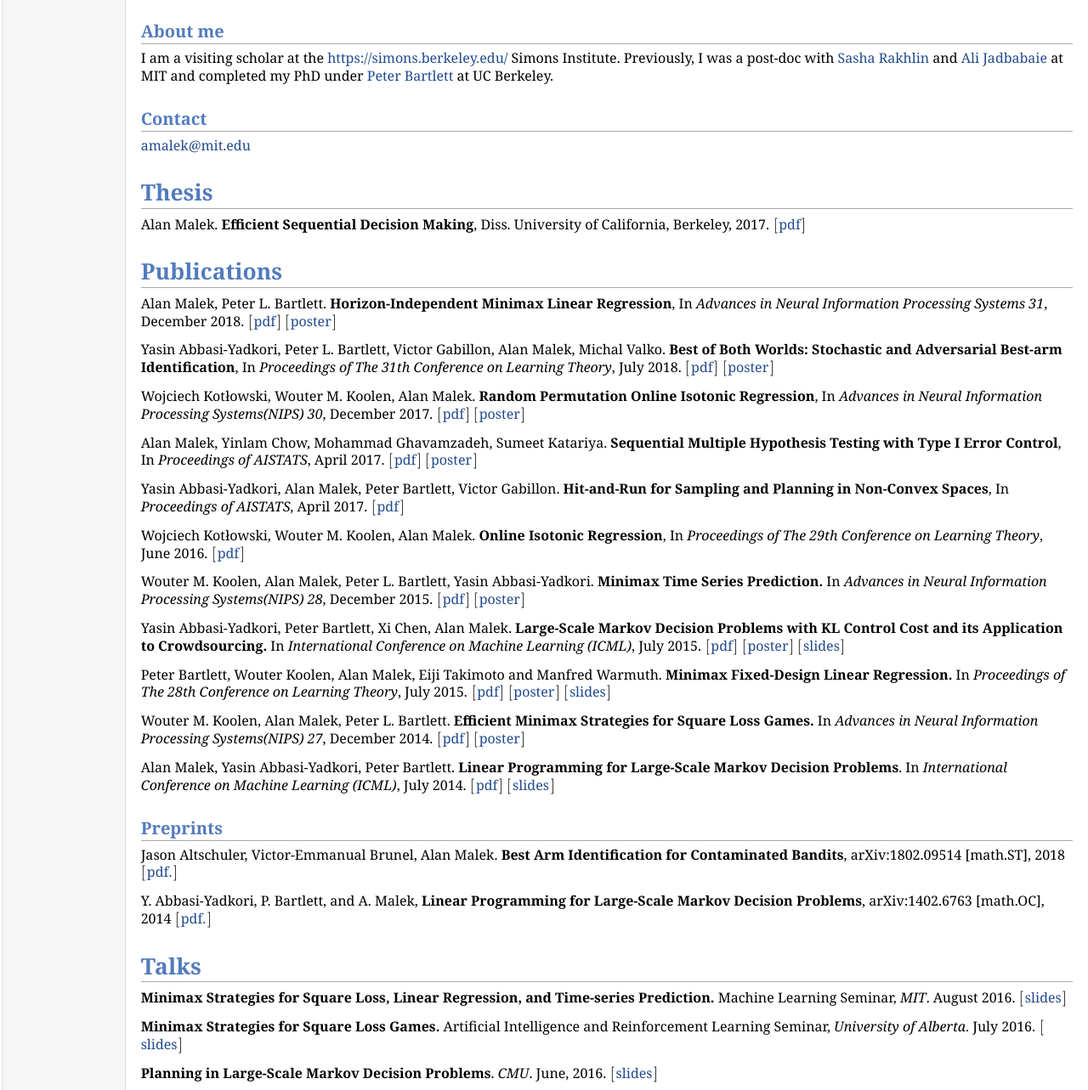
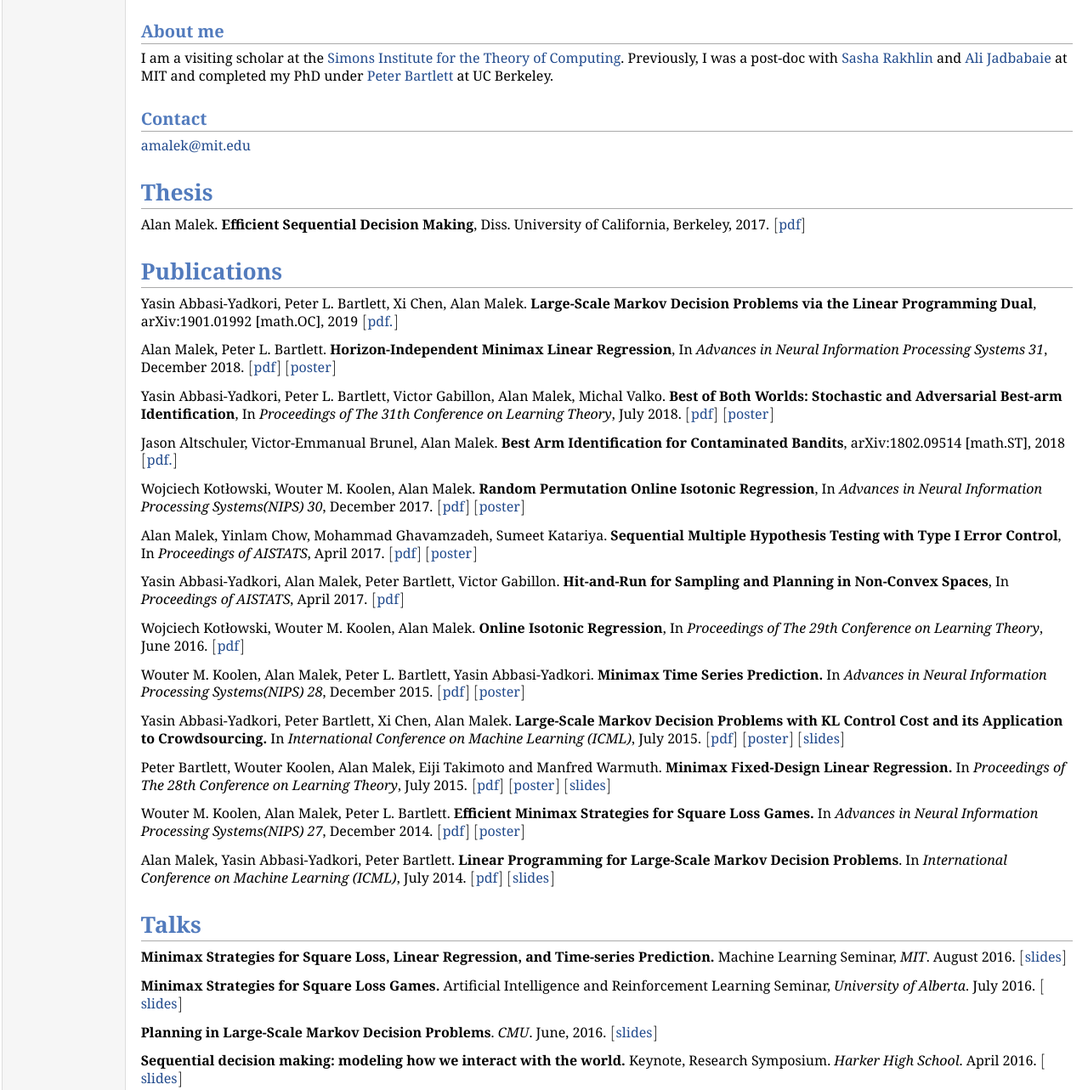
Before and after one commit to cayleystheorem/cayleystheorem.github.io, a plain HTML site: page index.html in a window 1280 px wide. Shown: the part 315-1598 px from the top of the page at 85% size. Drawn offline with Linux system fonts and the light colour scheme.

Commit message:
updated publications.

```diff
--- a/index.html
+++ b/index.html
@@ -24,7 +24,7 @@
 <p><a href="http://mit.edu/">MIT</a></p>
 </td></tr></table>
 <h2>About me</h2>
-<p>I am a visiting scholar at the <a href="https://simons.berkeley.edu/">https://simons.berkeley.edu/</a> Simons Institute.
+<p>I am a visiting scholar at the <a href="https://simons.berkeley.edu/">Simons Institute for the Theory of Computing</a>.
 Previously, I was a post-doc with
 <a href="http://www-stat.wharton.upenn.edu/~rakhlin/">Sasha Rakhlin</a> and
 <a href="http://web.mit.edu/~jadbabai/www/">Ali Jadbabaie</a> at MIT and completed my PhD under
@@ -35,9 +35,11 @@ Previously, I was a post-doc with
 <p>Alan Malek. <b>Efficient Sequential Decision Making</b>, Diss. University of California, Berkeley, 2017.
 <img class="eq" src="eqs/11648035034-130.png" alt="[" style="vertical-align: -5px" /><a href="papers/thesis.pdf">pdf</a><img class="eq" src="eqs/11904035804-130.png" alt="]" style="vertical-align: -5px" /></p>
 <h1>Publications</h1>
+<p>Yasin Abbasi-Yadkori, Peter L. Bartlett, Xi Chen, Alan Malek. <b>Large-Scale Markov Decision Problems via the Linear Programming Dual</b>, arXiv:1901.01992 [math.OC], 2019 <img class="eq" src="eqs/11648035034-130.png" alt="[" style="vertical-align: -5px" /><a href="papers/MDP-LP-dual.pdf">pdf.</a><img class="eq" src="eqs/11904035804-130.png" alt="]" style="vertical-align: -5px" /></p>
 <p>Alan Malek, Peter L. Bartlett. <b>Horizon-Independent Minimax Linear Regression</b>, In <i>Advances in Neural Information Processing Systems 31</i>, December 2018. <img class="eq" src="eqs/11648035034-130.png" alt="[" style="vertical-align: -5px" /><a href="papers/NIPS_2018_horizonfree.pdf">pdf</a><img class="eq" src="eqs/11904035804-130.png" alt="]" style="vertical-align: -5px" /> <img class="eq" src="eqs/11648035034-130.png" alt="[" style="vertical-align: -5px" /><a href="papers/NIPS_2018_poster.pdf">poster</a><img class="eq" src="eqs/11904035804-130.png" alt="]" style="vertical-align: -5px" /></p>
 <p>Yasin Abbasi-Yadkori, Peter L. Bartlett, Victor Gabillon, Alan Malek, Michal Valko. <b>Best of Both Worlds: Stochastic and Adversarial Best-arm Identification</b>,
 In <i>Proceedings of The 31th Conference on Learning Theory</i>, July 2018. <img class="eq" src="eqs/11648035034-130.png" alt="[" style="vertical-align: -5px" /><a href="papers/COLT_2018_BOB.pdf">pdf</a><img class="eq" src="eqs/11904035804-130.png" alt="]" style="vertical-align: -5px" /> <img class="eq" src="eqs/11648035034-130.png" alt="[" style="vertical-align: -5px" /><a href="papers/COLT_2018_BOB_poster.pdf">poster</a><img class="eq" src="eqs/11904035804-130.png" alt="]" style="vertical-align: -5px" /></p>
+<p>Jason Altschuler, Victor-Emmanual Brunel, Alan Malek. <b>Best Arm Identification for Contaminated Bandits</b>, arXiv:1802.09514 [math.ST], 2018 <img class="eq" src="eqs/11648035034-130.png" alt="[" style="vertical-align: -5px" /><a href="papers/contaminated_bandits.pdf">pdf.</a><img class="eq" src="eqs/11904035804-130.png" alt="]" style="vertical-align: -5px" /></p>
 <p>Wojciech Kotłowski, Wouter M. Koolen, Alan Malek. <b>Random Permutation Online Isotonic Regression</b>, In <i>Advances in Neural Information Processing Systems(NIPS) 30</i>, December 2017. <img class="eq" src="eqs/11648035034-130.png" alt="[" style="vertical-align: -5px" /><a href="papers/NIPS_2017_isotonic.pdf">pdf</a><img class="eq" src="eqs/11904035804-130.png" alt="]" style="vertical-align: -5px" /> <img class="eq" src="eqs/11648035034-130.png" alt="[" style="vertical-align: -5px" /><a href="papers/NIPS_2017_isotonic_poster.pdf">poster</a><img class="eq" src="eqs/11904035804-130.png" alt="]" style="vertical-align: -5px" /></p>
 <p>Alan Malek, Yinlam Chow, Mohammad Ghavamzadeh, Sumeet Katariya. <b>Sequential Multiple Hypothesis Testing with Type I Error Control</b>, In <i>Proceedings of AISTATS</i>, April 2017.
 <img class="eq" src="eqs/11648035034-130.png" alt="[" style="vertical-align: -5px" /><a href="papers/AISTATS_2017_MHT.pdf">pdf</a><img class="eq" src="eqs/11904035804-130.png" alt="]" style="vertical-align: -5px" /> <img class="eq" src="eqs/11648035034-130.png" alt="[" style="vertical-align: -5px" /><a href="papers/AISTATS_2017_MHT_poster.pdf">poster</a><img class="eq" src="eqs/11904035804-130.png" alt="]" style="vertical-align: -5px" /></p>
@@ -51,9 +53,6 @@ and its Application to Crowdsourcing.</b> In <i>International Conference on Mach
 <p>Peter Bartlett, Wouter Koolen, Alan Malek, Eiji Takimoto and Manfred Warmuth. <b>Minimax Fixed-Design Linear Regression.</b> In <i>Proceedings of The 28th Conference on Learning Theory</i>, July 2015. <img class="eq" src="eqs/11648035034-130.png" alt="[" style="vertical-align: -5px" /><a href="papers/COLT_2015.pdf">pdf</a><img class="eq" src="eqs/11904035804-130.png" alt="]" style="vertical-align: -5px" /> <img class="eq" src="eqs/11648035034-130.png" alt="[" style="vertical-align: -5px" /><a href="papers/COLT_2015_poster.pdf">poster</a><img class="eq" src="eqs/11904035804-130.png" alt="]" style="vertical-align: -5px" /> <img class="eq" src="eqs/11648035034-130.png" alt="[" style="vertical-align: -5px" /><a href="papers/COLT_2015_slides.pdf">slides</a><img class="eq" src="eqs/11904035804-130.png" alt="]" style="vertical-align: -5px" /></p>
 <p>Wouter M. Koolen, Alan Malek, Peter L. Bartlett. <b>Efficient Minimax Strategies for Square Loss Games.</b> In <i>Advances in Neural Information Processing Systems(NIPS) 27</i>, December 2014. <img class="eq" src="eqs/11648035034-130.png" alt="[" style="vertical-align: -5px" /><a href="papers/Minimax_NIPS_2014.pdf">pdf</a><img class="eq" src="eqs/11904035804-130.png" alt="]" style="vertical-align: -5px" /> <img class="eq" src="eqs/11648035034-130.png" alt="[" style="vertical-align: -5px" /><a href="papers/Minimax_NIPS_poster.pdf">poster</a><img class="eq" src="eqs/11904035804-130.png" alt="]" style="vertical-align: -5px" /></p>
 <p>Alan Malek, Yasin Abbasi-Yadkori, Peter Bartlett. <b>Linear Programming for Large-Scale Markov Decision Problems</b>. In <i>International Conference on Machine Learning (ICML)</i>, July 2014. <img class="eq" src="eqs/11648035034-130.png" alt="[" style="vertical-align: -5px" /><a href="papers/MDP-LP-ICML.pdf">pdf</a><img class="eq" src="eqs/11904035804-130.png" alt="]" style="vertical-align: -5px" /> <img class="eq" src="eqs/11648035034-130.png" alt="[" style="vertical-align: -5px" /><a href="papers/MDP-LP-ICML-slides.pdf">slides</a><img class="eq" src="eqs/11904035804-130.png" alt="]" style="vertical-align: -5px" /></p>
-<h2>Preprints</h2>
-<p>Jason Altschuler, Victor-Emmanual Brunel, Alan Malek. <b>Best Arm Identification for Contaminated Bandits</b>, 	arXiv:1802.09514 [math.ST], 2018 <img class="eq" src="eqs/11648035034-130.png" alt="[" style="vertical-align: -5px" /><a href="papers/contaminated_bandits.pdf">pdf.</a><img class="eq" src="eqs/11904035804-130.png" alt="]" style="vertical-align: -5px" /></p>
-<p>Y. Abbasi-Yadkori, P. Bartlett, and A. Malek, <b>Linear Programming for Large-Scale Markov Decision Problems</b>, arXiv:1402.6763 [math.OC], 2014 <img class="eq" src="eqs/11648035034-130.png" alt="[" style="vertical-align: -5px" /><a href="papers/MDP-LP-arxiv.pdf">pdf.</a><img class="eq" src="eqs/11904035804-130.png" alt="]" style="vertical-align: -5px" /></p>
 <h1>Talks</h1>
 <p><b>Minimax Strategies for Square Loss, Linear Regression, and Time-series Prediction.</b> Machine Learning Seminar, <i>MIT</i>. August 2016. <img class="eq" src="eqs/11648035034-130.png" alt="[" style="vertical-align: -5px" /><a href="papers/MIT_2016.pdf">slides</a><img class="eq" src="eqs/11904035804-130.png" alt="]" style="vertical-align: -5px" /></p>
 <p><b>Minimax Strategies for Square Loss Games.</b> Artificial Intelligence and Reinforcement Learning Seminar, <i>University of Alberta</i>. July 2016. <img class="eq" src="eqs/11648035034-130.png" alt="[" style="vertical-align: -5px" /><a href="papers/Alberta.pdf">slides</a><img class="eq" src="eqs/11904035804-130.png" alt="]" style="vertical-align: -5px" /></p>
@@ -120,7 +119,7 @@ and its Application to Crowdsourcing.</b> In <i>International Conference on Mach
 <p>I've previous spent a lot of time in a ceramics studio and helped found  <a href="http://ceramics.stanford.edu/">the Stanford ceramics studio</a>. These days, when I'm not working on my degree, I'm likely to be climbing or cooking, or <a href="http://usapl.liftingdatabase.com/lifters-view?id=30767">competing in powerlifting</a>.</p>
 <div id="footer">
 <div id="footer-text">
-Page generated 2018-11-30 10:59:01 PST, by <a href="http://jemdoc.jaboc.net/">jemdoc</a>.
+Page generated 2019-01-08 17:54:57 PST, by <a href="http://jemdoc.jaboc.net/">jemdoc</a>.
 </div>
 </div>
 </td>
```
Also changed, not shown: 2 other files.
